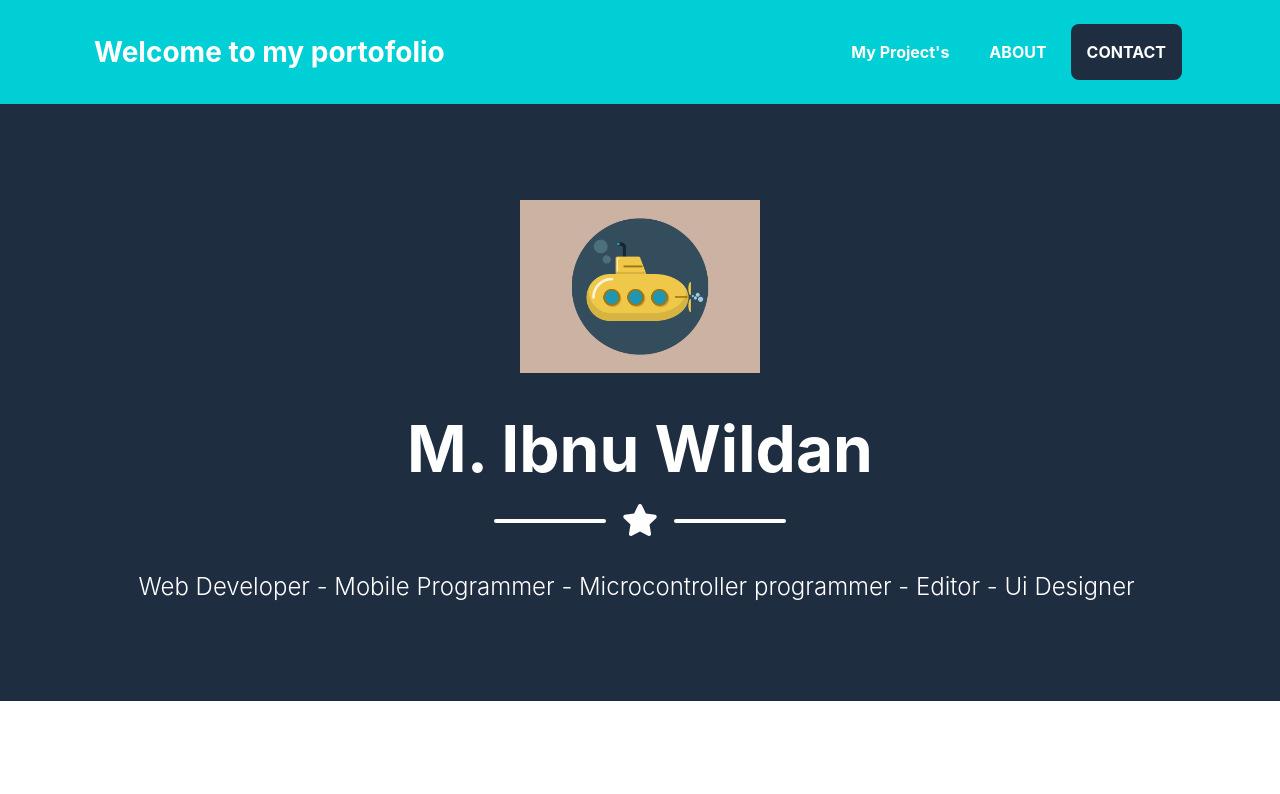
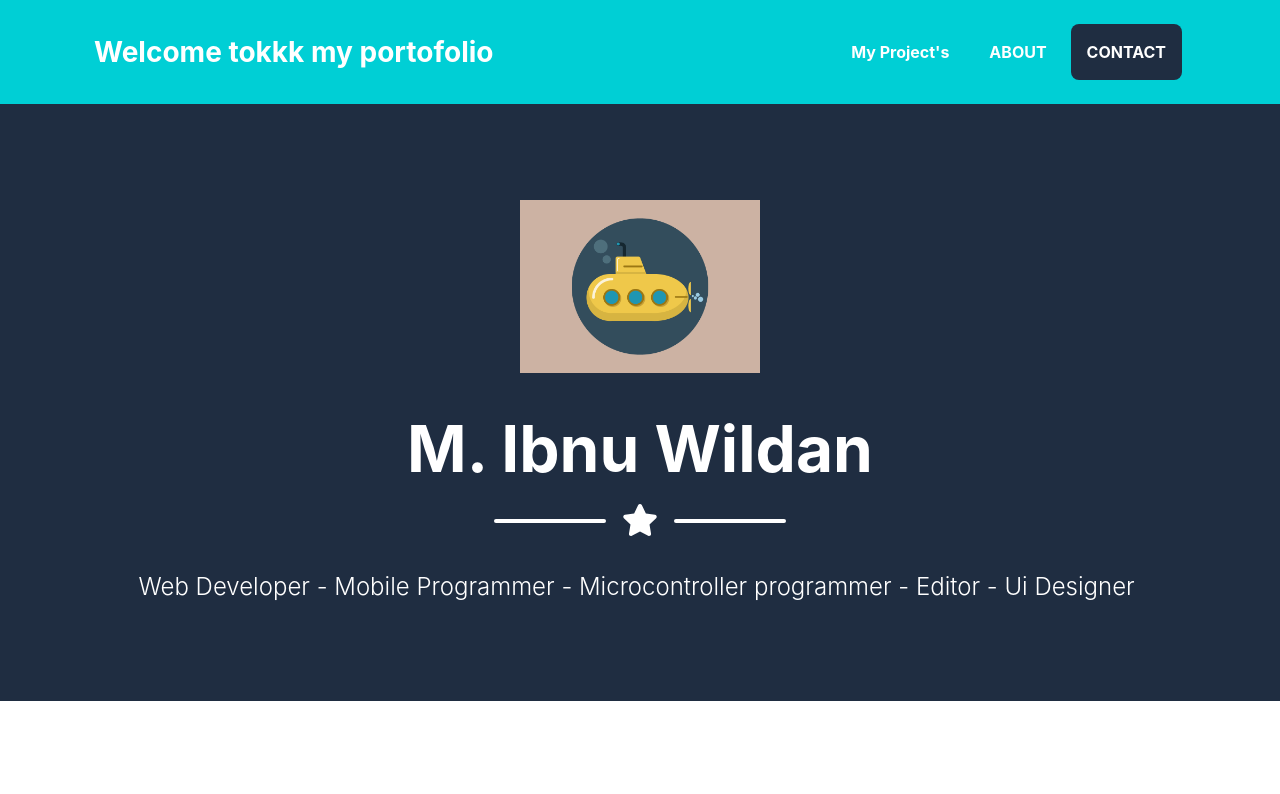
Before and after one commit to ibnu-wildan/ibnuwildan15.github.io, a plain HTML site: page index.html in a window 1280 px wide. Shown: the top 794 px of the page. Drawn offline with nearby package versions, Linux system fonts and the light colour scheme; a web font is replaced by a local one.

Commit message:
Update index.html

```diff
--- a/index.html
+++ b/index.html
@@ -16,7 +16,7 @@
     </head>
     <body id="page-top">
         <nav class="navbar navbar-expand-lg bg-secondary fixed-top" id="mainNav">
-            <div class="container"><a class="navbar-brand js-scroll-trigger" href="#page-top">Welcome to my portofolio</a>
+            <div class="container"><a class="navbar-brand js-scroll-trigger" href="#page-top">Welcome tokkk my portofolio</a>
                 <button class="navbar-toggler navbar-toggler-right font-weight-bold bg-primary text-white rounded" type="button" data-toggle="collapse" data-target="#navbarResponsive" aria-controls="navbarResponsive" aria-expanded="false" aria-label="Toggle navigation">Menu <i class="fas fa-bars"></i></button>
                 <div class="collapse navbar-collapse" id="navbarResponsive">
                     <ul class="navbar-nav ml-auto">
```
